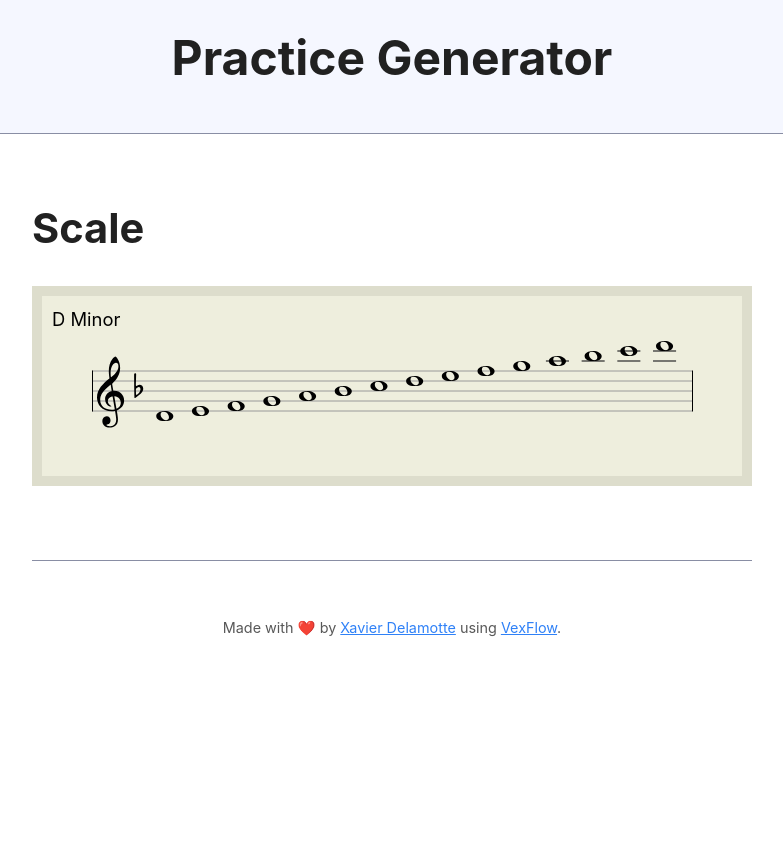
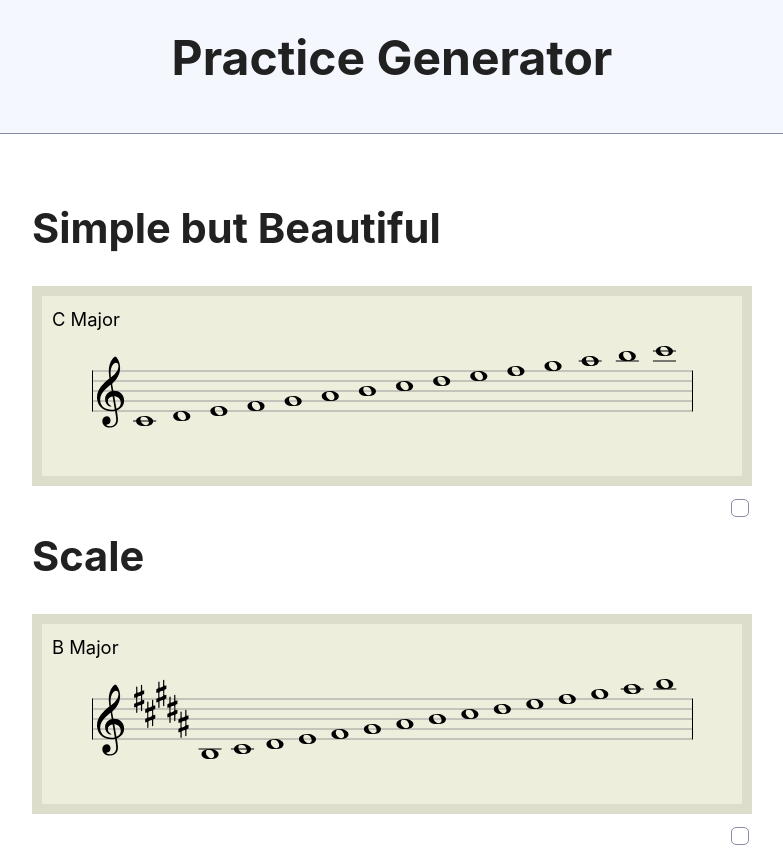
Before and after one commit to x4d3/practice-generator, a plain HTML site: page index.html in a window 1280 px wide. Shown: the top 848 px of the page, without its empty margins (248-1031 px from the left). Before the commit the page ends 800 px from the top, so only its background shows below. Drawn offline with Linux system fonts and the light colour scheme.

Commit message:
Add practice progress

```diff
--- a/main.js
+++ b/main.js
@@ -1,12 +1,56 @@
 document.addEventListener("DOMContentLoaded", function () {
   const app = document.getElementById("app");
-  // generate current date in format yyyy-mm-d
-  const date = new Date(); // Current date
-  // Get the time in milliseconds since Unix epoch and convert to days
-  const absoluteDays = Math.floor(date.getTime() / (1000 * 60 * 60 * 24));
-  const random = new RNG(absoluteDays);
-  generatePractice(app, random);
+  const dayIndex = dateToIndex(new Date());
+  new PracticeGenerator(app, dayIndex).generate();
 });
+
+const DAY_OFFSET = 20000;
+const DAY_IN_SECONDS = 1000 * 60 * 60 * 24;
+const dateToIndex = (date) => {
+  return Math.floor(date.getTime() / DAY_IN_SECONDS) - DAY_OFFSET;
+};
+
+const indexToDate = (index) => {
+  return new Date(index + DAY_OFFSET) * DAY_IN_SECONDS;
+};
+
+const STORAGE_KEY = "practice-generator-progress-v1";
+
+class Progress {
+  constructor() {
+    this.progress = {};
+    const serialized = localStorage.getItem(STORAGE_KEY);
+    if (serialized) {
+      for (const item of serialized.split(",")) {
+        const [key, value] = item.split(":").map((v) => parseInt(v, 10));
+        this.progress[key] = value;
+      }
+    }
+  }
+
+  isDone(dayIndex, exerciseIndex) {
+    const mask = 1 << exerciseIndex;
+    return (this.progress[dayIndex] & mask) !== 0;
+  }
+
+  markDone(dayIndex, exerciseIndex, done) {
+    const mask = 1 << exerciseIndex;
+    if (done) {
+      this.progress[dayIndex] |= mask;
+    } else {
+      this.progress[dayIndex] &= ~mask;
+    }
+    console.log(this.progress);
+    this.saveProgress();
+  }
+
+  saveProgress() {
+    const serialized = Object.entries(this.progress)
+      .map(([key, value]) => `${key}:${value}`)
+      .join(",");
+    localStorage.setItem(STORAGE_KEY, serialized);
+  }
+}
 
 const MAJOR_INTERVALS = [2, 2, 1, 2, 2, 2, 1];
 const MINOR_INTERVALS = [2, 1, 2, 2, 1, 2, 2];
@@ -129,18 +173,65 @@ const isFlat = (note) => note.slice(1, 2) === "b";
 
 const isSharp = (note) => note.slice(1, 2) === "#";
 
-const generatePractice = (app, random) => {
-  app.innerHTML = "";
+class IndexIterator {
+  constructor() {
+    this.index = 0;
+  }
 
-  const keyIndex = random.nextRange(0, ALL_KEYS_ARRAY.length);
-  const scale = random.nextFloat() > 0.2 ? "Major" : "Minor";
-  console.log("keyIndex:", keyIndex, "scale:", scale);
-  const h2Scale = document.createElement("h2");
-  h2Scale.innerHTML = "Scale";
-  app.appendChild(h2Scale);
-  const scaleSheet = generateScaleSheet(scale, keyIndex);
-  app.appendChild(scaleSheet);
-};
+  next() {
+    return this.index++;
+  }
+}
+
+class PracticeGenerator {
+  constructor(container, dayIndex) {
+    this.container = container;
+    this.dayIndex = dayIndex;
+    this.random = new RNG(dayIndex);
+    this.progress = new Progress();
+    this.indexIterator = new IndexIterator();
+  }
+
+  generate() {
+    this.container.innerHTML = "";
+    this.addSimpleButBeautiful();
+    this.addScale();
+  }
+
+  addSimpleButBeautiful() {
+    this.addTitle("Simple but Beautiful");
+    this.container.appendChild(generateScaleSheet("Major", 0));
+    this.addProgressCheckbox();
+  }
+
+  addScale() {
+    const keyIndex = this.random.nextRange(0, ALL_KEYS_ARRAY.length);
+    const scale = this.random.nextFloat() > 0.2 ? "Major" : "Minor";
+    this.addTitle("Scale");
+    this.container.appendChild(generateScaleSheet(scale, keyIndex));
+    this.addProgressCheckbox();
+  }
+
+  addTitle(title) {
+    const h2 = document.createElement("h2");
+    h2.textContent = title;
+    this.container.appendChild(h2);
+  }
+
+  addProgressCheckbox() {
+    const { container, indexIterator, dayIndex, progress } = this;
+    const exerciseIndex = indexIterator.next();
+
+    const checkbox = document.createElement("input");
+    checkbox.style.float = "right";
+    checkbox.type = "checkbox";
+    checkbox.checked = progress.isDone(dayIndex, exerciseIndex);
+    checkbox.onclick = () => {
+      progress.markDone(dayIndex, exerciseIndex, checkbox.checked);
+    };
+    container.appendChild(checkbox);
+  }
+}
 
 const generateScaleSheet = (scale, index) => {
   const { shortcut, startNote, intervals, startKey } = SCALES[scale];
```
Also changed, not shown: index.html (+1 -8 lines), 1 other file.
